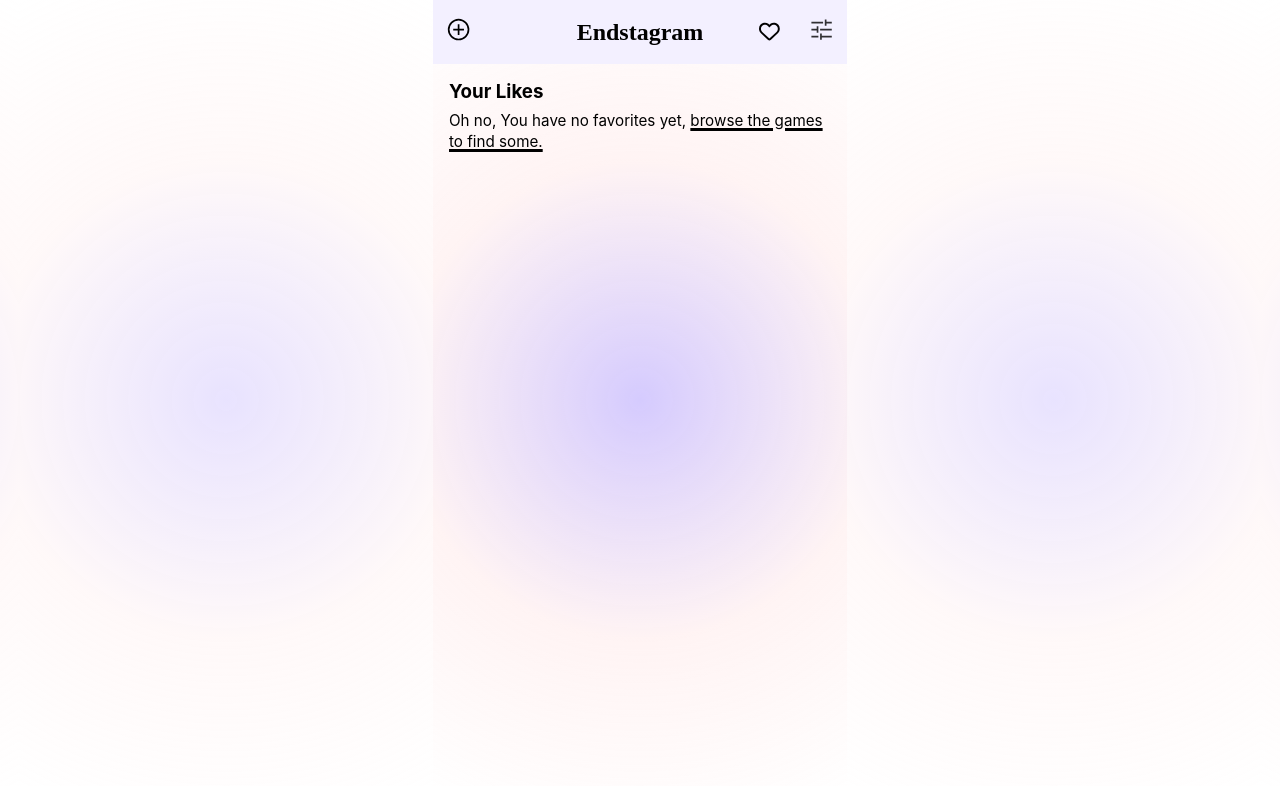
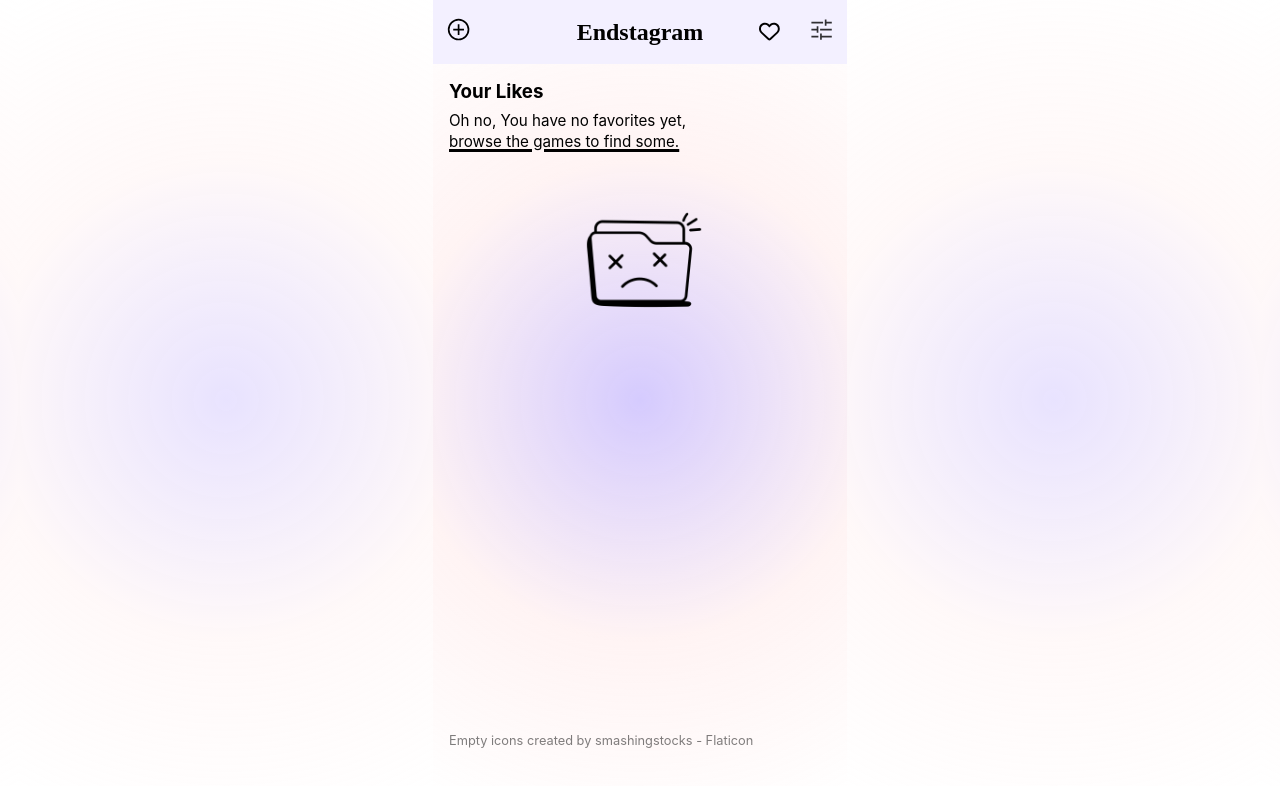
Before and after one commit to izabelladobielewska/capstone-project, a Next.js app: page /likes in a window 1280 px wide. Shown: the top 786 px of the page. Built offline with nearby package versions, Linux system fonts and the light colour scheme; no server answers; the database is empty.

Commit message:
add picture to empty likes

```diff
--- a/pages/likes/index.js
+++ b/pages/likes/index.js
@@ -1,8 +1,10 @@
 import Card from "@/components/Card/index.js";
 import Pagination from "@/components/Pagination/index.js";
+import Image from "next/image";
 import Link from "next/link";
 import { useState } from "react";
 import styled from "styled-components";
+import img from "@/public/assets/images/empty-folder.png";
 
 export default function LikedCardsDeck({
   myOwnCards,
@@ -43,9 +45,18 @@ export default function LikedCardsDeck({
       <Main>
         <h3>Your Likes</h3>
         <StyledText>
-          Oh no, You have no favorites yet,{" "}
-          <Lynk href="/">browse the games to find some.</Lynk>
+          Oh no, You have no favorites yet,
+          <br /> <Lynk href="/">browse the games to find some.</Lynk>
         </StyledText>
+        <Ymage src={img} width={120} height={120} alt="Empty folder" />
+        <Reference>
+          <a
+            href="https://www.flaticon.com/free-icons/empty"
+            title="empty icons"
+          >
+            Empty icons created by smashingstocks - Flaticon
+          </a>
+        </Reference>
       </Main>
     );
   }
@@ -82,3 +93,14 @@ const StyledText = styled.p`
 const Lynk = styled(Link)`
   text-decoration: underline 3px black;
 `;
+const Ymage = styled(Image)`
+  position: absolute;
+  left: calc(55% - 120px);
+  top: 25%;
+`;
+const Reference = styled.p`
+  position: absolute;
+  bottom: 3rem;
+  opacity: 0.5;
+  font-size: 0.8rem;
+`;
```
Also changed, not shown: public/assets/images/delete-icon.js (added, +13 -0 lines), public/assets/images/empty-folder.png (added).
